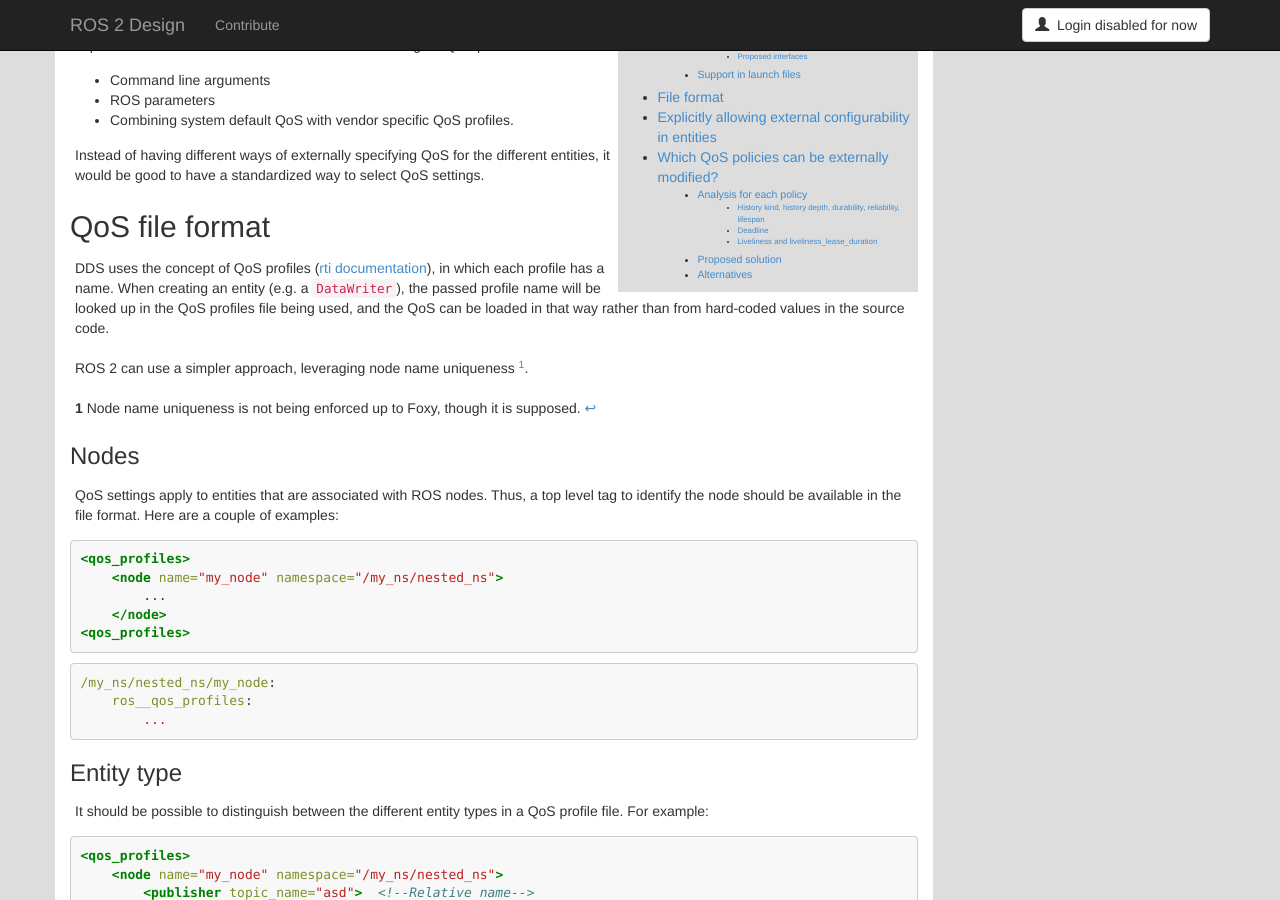
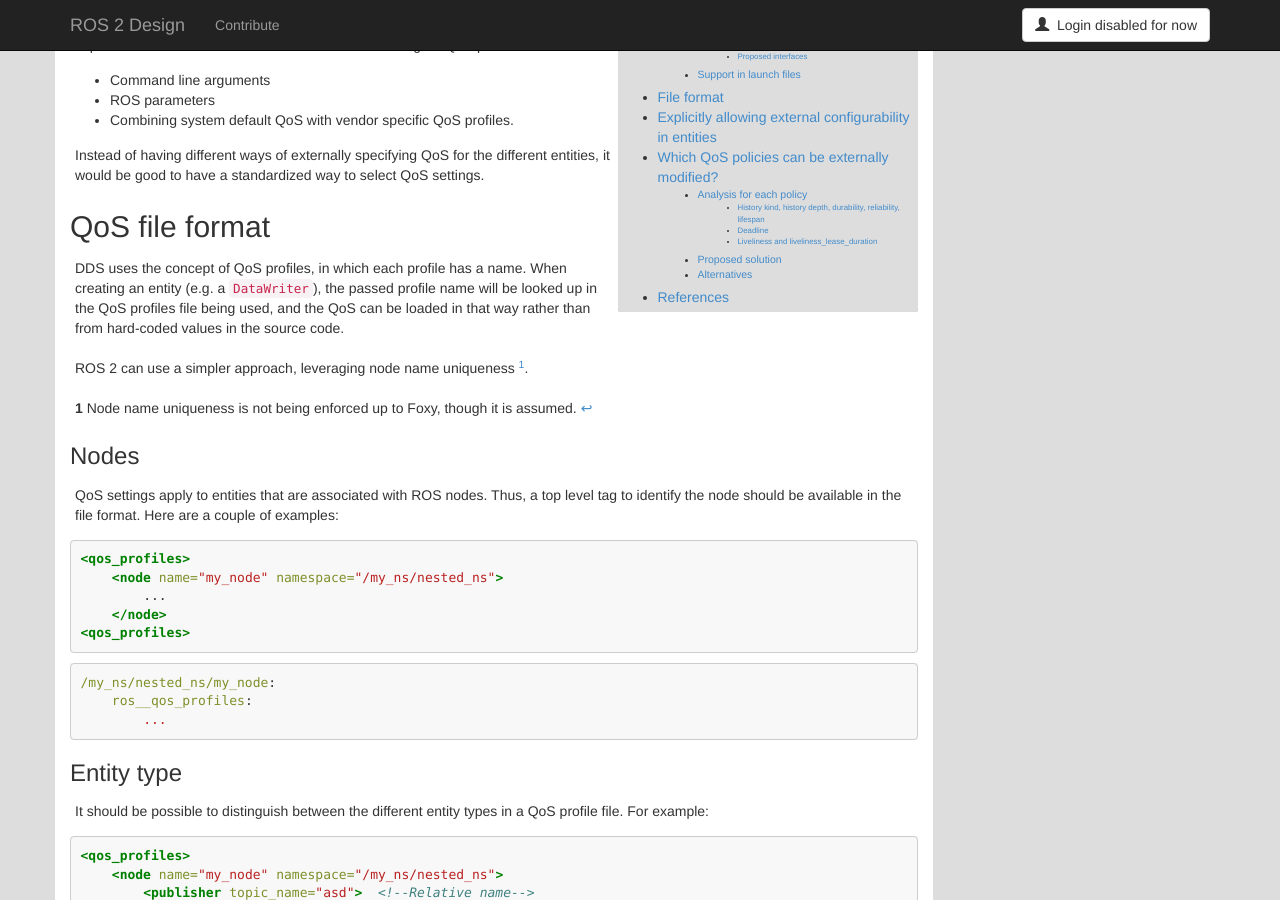
Before and after one commit to ros2/design, a Jekyll site: the page built from articles/external_qos_file.md, in a window 1280 px wide and 900 px high, scrolled down 330 px. Built offline with Jekyll 4.4.1, drawn with Linux system fonts in a browser that asks for light colours; nearby versions of some CDN libraries; some of the changed text lies outside the part shown.

Commit message:
Address peer review comments
Signed-off-by: Ivan Santiago Paunovic <ivanpauno@ekumenlabs.com>

```diff
--- a/articles/external_qos_file.md
+++ b/articles/external_qos_file.md
@@ -32,12 +32,12 @@
 
 ## QoS file format
 
-DDS uses the concept of QoS profiles ([rti documentation](https://community.rti.com/examples/using-qos-profiles)), in which each profile has a name.
+DDS uses the concept of QoS profiles, in which each profile has a name.
 When creating an entity (e.g. a `DataWriter`), the passed profile name will be looked up in the QoS profiles file being used, and the QoS can be loaded in that way rather than from hard-coded values in the source code.
 
 ROS 2 can use a simpler approach, leveraging node name uniqueness <sup id="back_node_name_uniqueness">[1](#to_node_name_uniqueness)</sup>.
 
-<b id="to_node_name_uniqueness">1</b> Node name uniqueness is not being enforced up to Foxy, though it is supposed. [↩](#back_node_name_uniqueness)
+<b id="to_node_name_uniqueness">1</b> Node name uniqueness is not being enforced up to Foxy, though it is assumed. [↩](#back_node_name_uniqueness)
 
 ### Nodes
 
@@ -393,3 +393,8 @@
 ### Alternatives
 
 There could be a callback mechanism, in which the node's author validates that the QoS profile that is going to be applied is valid.
+
+## References
+
+- [rti documentation](https://community.rti.com/examples/using-qos-profiles)
+- [DDS XML spec](https://www.omg.org/spec/DDS-XML/1.0/PDF)
```
